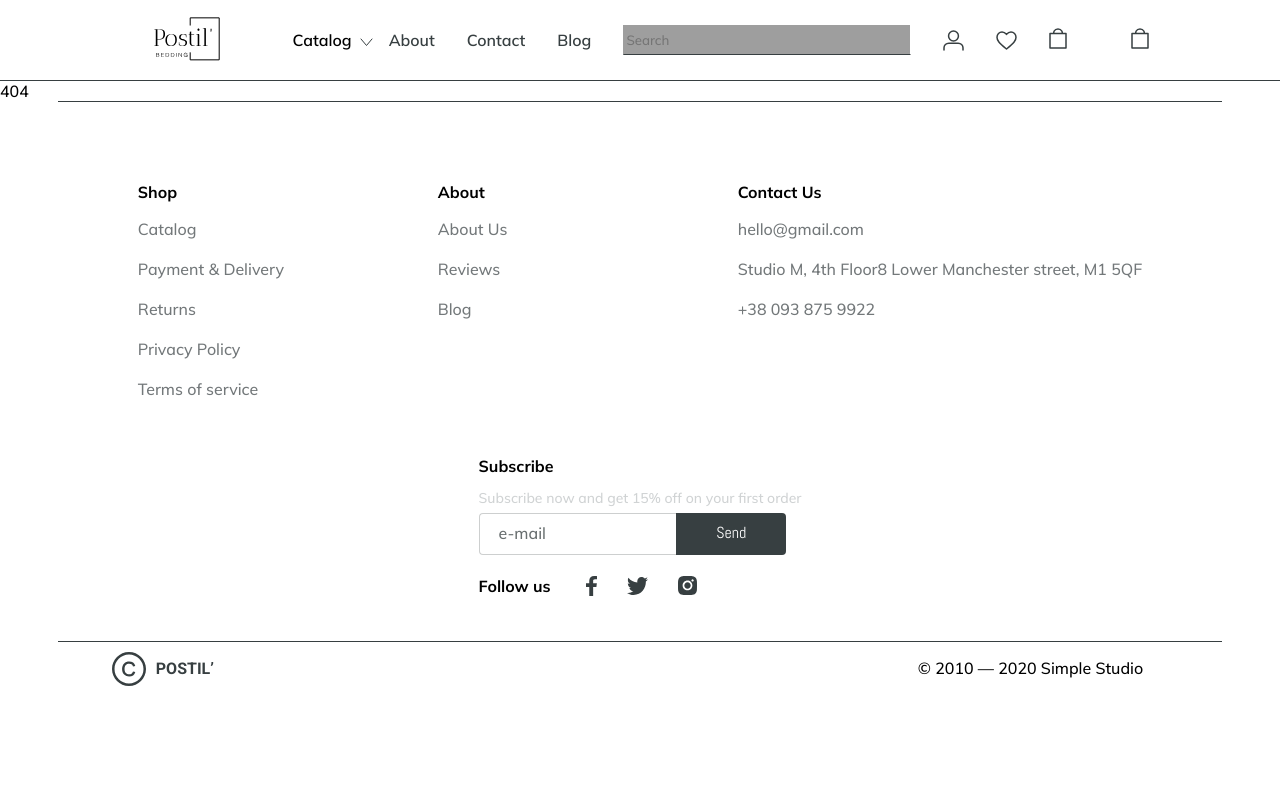
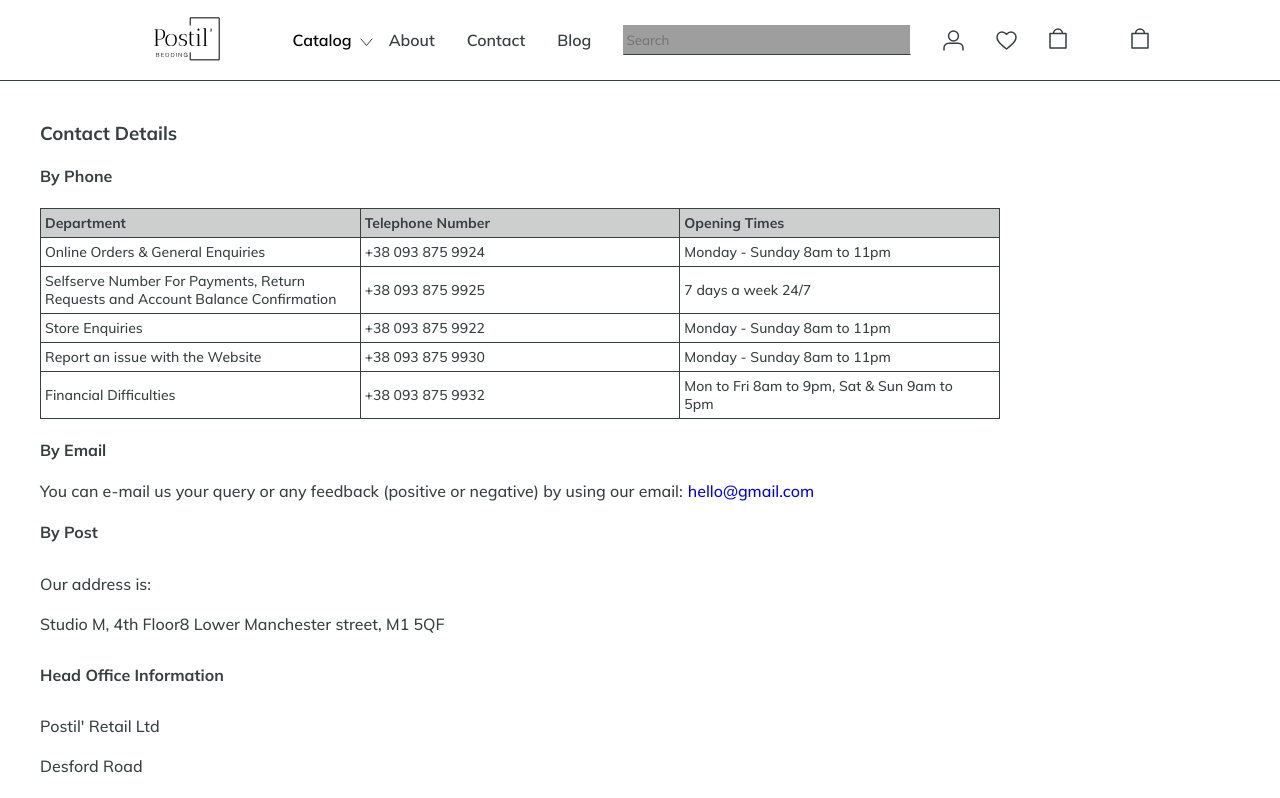
Before and after one commit to olena-shedenko/postil-fe, a React (Create React App) app: page /contact-us in a window 1280 px wide. Shown: the top 798 px of the page. Built offline with nearby package versions, Linux system fonts and the light colour scheme; no server answers; grey boxes are pictures that could not be loaded.

Commit message:
adds contact-us page

```diff
--- a/src/components/Navbar/Navbar.jsx
+++ b/src/components/Navbar/Navbar.jsx
@@ -122,7 +122,11 @@ function Navbar() {
               </Link>
             </div>
             <div className="navbar--item">
-              <Link to="/contact" className="navbar--links" onClick={closeMenu}>
+              <Link
+                to="/contact-us"
+                className="navbar--links"
+                onClick={closeMenu}
+              >
                 Contact
               </Link>
             </div>
--- /dev/null
+++ b/src/pages/ContactUs/ContactUs.jsx
@@ -0,0 +1,85 @@
+import React from 'react';
+import './ContactUs.scss';
+
+const ContactUs = () => {
+  return (
+    <section className="contact-us">
+      <h3 className="contact-us__title">Contact Details</h3>
+      <div className="contact-us-details details-phone">
+        <h4 className="contact-us-details details-phone__title">By Phone</h4>
+        <table className="details-phone__table table">
+          <thead>
+            <tr className="table-header">
+              <th>Department</th>
+              <th>Telephone Number</th>
+              <th>Opening Times</th>
+            </tr>
+          </thead>
+
+          <tbody>
+            <tr>
+              <td>Online Orders & General Enquiries</td>
+              <td>+38 093 875 9924</td>
+              <td>Monday - Sunday 8am to 11pm</td>
+            </tr>
+            <tr>
+              <td>
+                Selfserve Number For Payments, Return Requests and Account
+                Balance Confirmation
+              </td>
+              <td>+38 093 875 9925</td>
+              <td>7 days a week 24/7</td>
+            </tr>
+            <tr>
+              <td>Store Enquiries</td>
+              <td>+38 093 875 9922</td>
+              <td>Monday - Sunday 8am to 11pm</td>
+            </tr>
+            <tr>
+              <td>Report an issue with the Website</td>
+              <td>+38 093 875 9930</td>
+              <td>Monday - Sunday 8am to 11pm</td>
+            </tr>
+            <tr>
+              <td>Financial Difficulties</td>
+              <td>+38 093 875 9932</td>
+              <td>Mon to Fri 8am to 9pm, Sat & Sun 9am to 5pm</td>
+            </tr>
+          </tbody>
+        </table>
+      </div>
+      <div className="contact-us-details details-email">
+        <h4 className="contact-us-details details-email__title">By Email</h4>
+        <p className="details-email__text">
+          You can e-mail us your query or any feedback (positive or negative) by
+          using our email:
+          <a className="details-email__email" href="mailto:hello@gmail.com">
+            hello@gmail.com
+          </a>
+        </p>
+      </div>
+      <div className="contact-us-details details-post">
+        <h4 className="contact-us-details details-post__title">By Post</h4>
+        <p className="details-post__text"> Our address is:</p>
+        <p className="details-post__text">
+          Studio M, 4th Floor8 Lower Manchester street, M1 5QF
+        </p>
+        <h4>Head Office Information</h4>
+        <p className="details-post__text">Postil&#39; Retail Ltd</p>
+        <p className="details-post__text">Desford Road</p>
+        <p className="details-post__text">Enderby</p>
+        <p className="details-post__text">Leicester</p>
+        <p className="details-post__text">LE19 4AT</p>
+        <p className="details-post__text">Telephone : 0333 777 4577</p>
+        <p className="details-post__text">
+          Company Registration Number: 4521150.
+        </p>
+        <p className="details-post__text">
+          VAT Registration Number: 179 7658 90.
+        </p>
+      </div>
+    </section>
+  );
+};
+
+export default ContactUs;
--- /dev/null
+++ b/src/pages/ContactUs/ContactUs.scss
@@ -0,0 +1,53 @@
+.contact-us {
+  padding: 40px 20px;
+  color: #373f41;
+}
+
+.table {
+  width: 100%;
+  border: 1px solid #cdcfcf;
+  border-collapse: collapse;
+  color: #373f41;
+  font-size: 0.75rem;
+  &-header {
+    text-align: left;
+    background-color: #cdcfcf;
+  }
+  & th,
+  & td {
+    border: 1px solid #373f41;
+    padding: 5px 20px 5px 4px;
+  }
+  & td {
+    width: calc(100% / 3);
+  }
+}
+
+.details-email__email {
+  padding-left: 5px;
+}
+
+.details-post__text {
+  padding: 10px 0;
+}
+
+// MEDIA QUERY
+@media (min-width: 630px) {
+  .table {
+    font-size: 0.875rem;
+  }
+}
+
+@media (min-width: 992px) {
+  .table {
+    width: 80%;
+  }
+}
+
+@media (min-width: 1200px) {
+  .contact-us {
+    width: 75em;
+    margin: 0 auto;
+    padding: 40px 0;
+  }
+}
--- a/src/routes/AppRoutes.jsx
+++ b/src/routes/AppRoutes.jsx
@@ -6,6 +6,7 @@ import CheckoutBagPage from '../pages/CheckoutBagPage/CheckoutBagPage';
 import DeliveryPage from '../pages/DeliveryPage/DeliveryPage';
 import PaymentPage from '../pages/PaymentPage/PaymentPage';
 import Catalog from '../pages/Catalog/Catalog';
+import ContactUs from '../pages/ContactUs/ContactUs';
 // import Home from '../pages/Home/Home';
 
 const AppRoutes = () => {
@@ -20,7 +21,7 @@ const AppRoutes = () => {
       <Route path="/bedroom" />
       <Route path="/blog" />
       <Route path="/catalog" render={() => <Catalog />} />
-      <Route path="/contact" />
+      <Route path="/contact-us" render={() => <ContactUs />} />
       <Route exact path="/checkout_bag" render={() => <CheckoutBagPage />} />
       <Route exact path="/shopping_cart" render={() => <ShoppingCartPage />} />
       <Route path="/favourites" />
```
Also changed, not shown: 1 other file (tests, documents, lock files or other folders).
